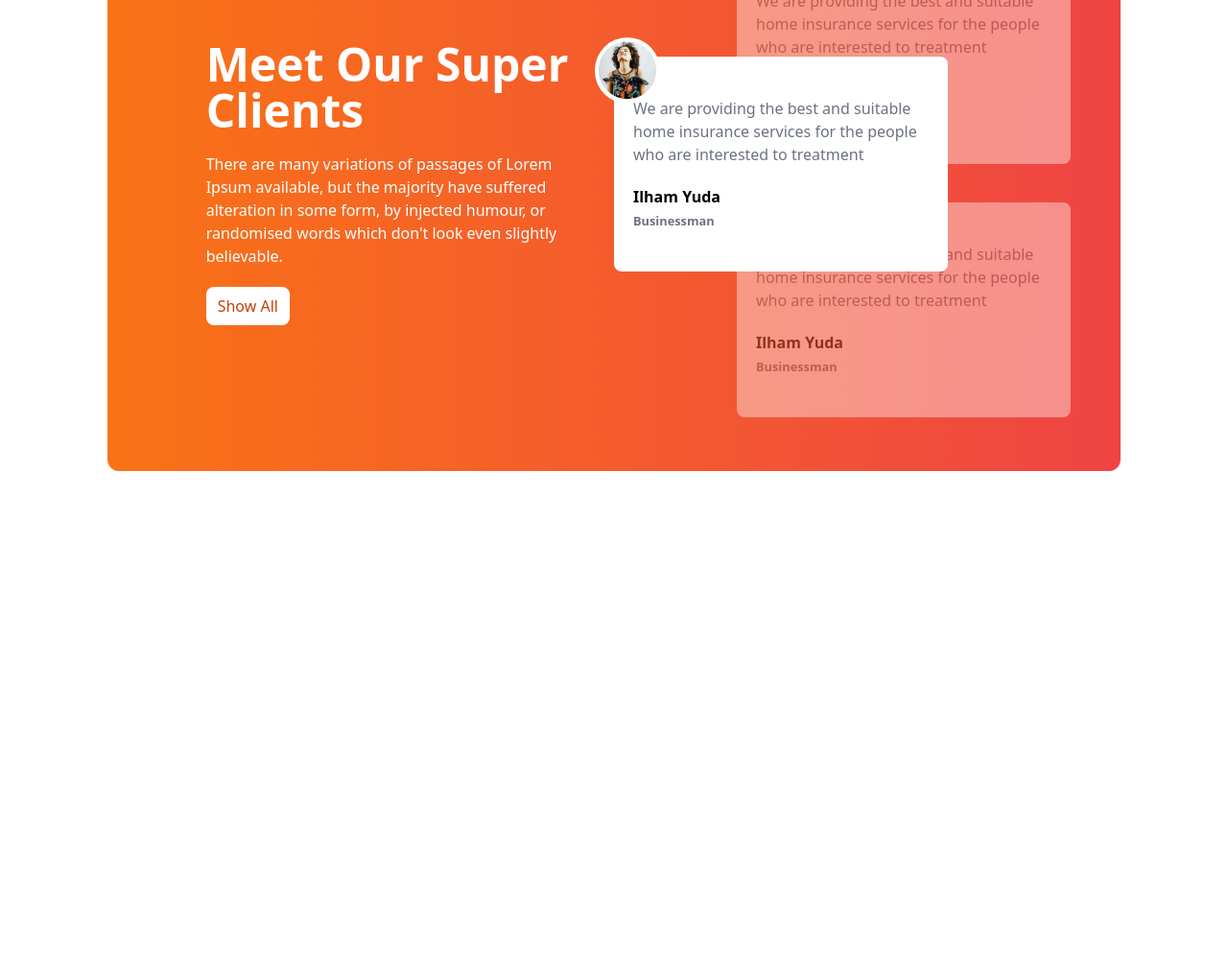
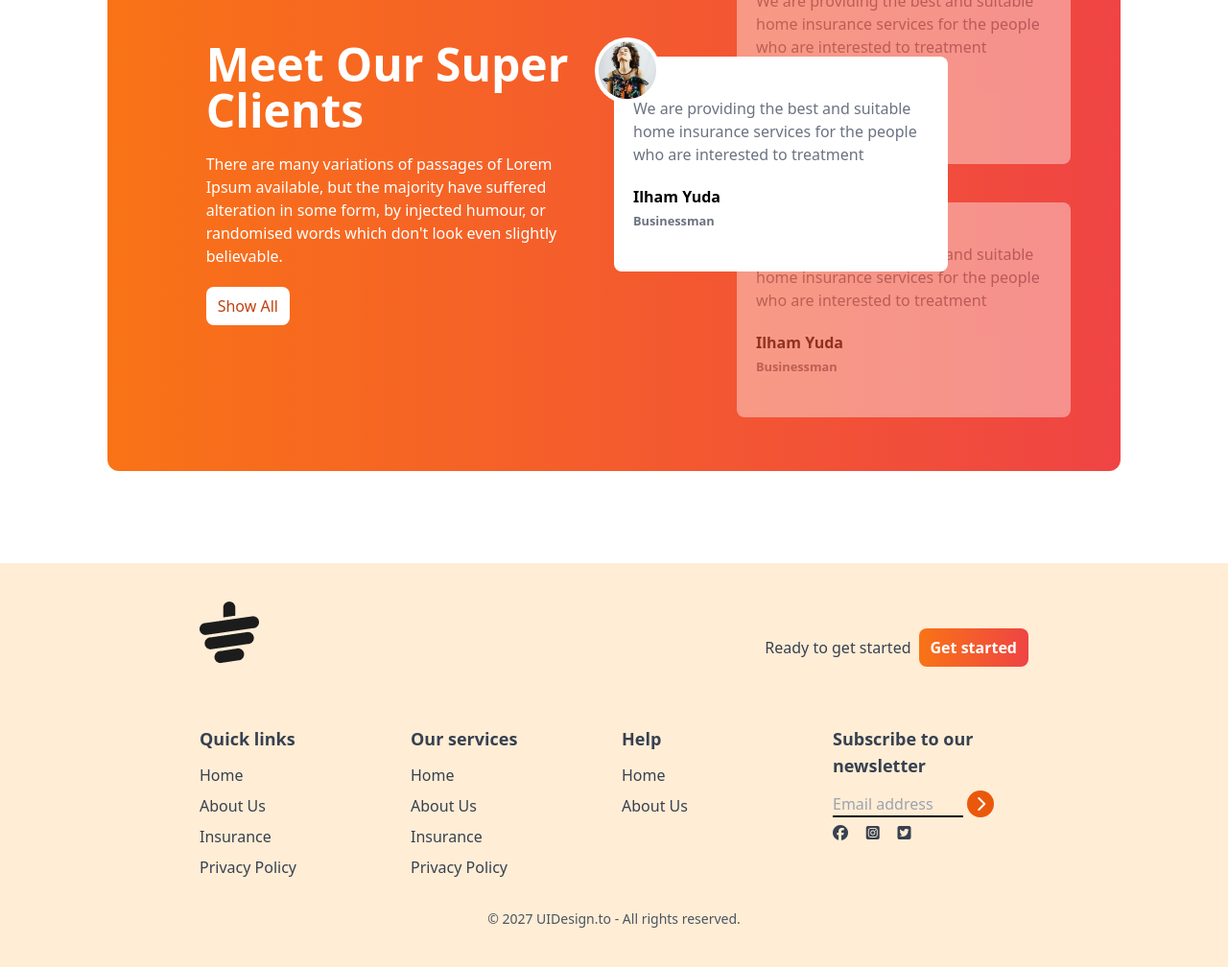
Before and after one commit to Towhid4455/tea-house-website, a plain HTML site: page index.html in a window 1280 px wide. Shown: the part 1936-2944 px from the top of the page at 96% size. Before the commit the page ends 2523 px from the top, so only its background shows below. Drawn offline with nearby package versions, Linux system fonts and the light colour scheme.

Commit message:
push code

```diff
--- a/index.html
+++ b/index.html
@@ -223,6 +223,103 @@
      </section>
 
   </main>
+   <!-- footer section -->
+   <footer class="bg-orange-100  text-gray-700 py-10 px-4 md:px-16">
+    <div class="w-9/12 mx-auto">
+      <!-- logo -->
+       <div class="mb-8 flex justify-between">
+        <img class="mb-8" src="images/cup.png" alt="">
+        <div class="flex items-center gap-2">
+          <h4>Ready to get started</h4>
+          <button class="bg-gradient-to-r from-orange-500 to-red-500 px-3 py-2 rounded-lg text-white font-bold">Get started</button>
+
+        </div>
+       </div>
+       <!-- links -->
+        <div class="grid grid-cols-1 md:grid-cols-2 lg:grid-cols-4 gap-4">
+          <!-- first column -->
+           <div>
+            <h3 class="font-semibold text-lg mb-3">Quick links</h3>
+            <ul class="space-y-2">
+              <li>
+                <a class="hover:text-orange-600" href="#">Home</a>
+              </li>
+              <li>
+                <a class="hover:text-orange-600" href="#">About Us</a>
+              </li>
+              <li>
+                <a class="hover:text-orange-600" href="#">Insurance</a>
+              </li>
+              <li>
+                <a class="hover:text-orange-600" href="#">Privacy Policy</a>
+              </li>
+
+            </ul>
+           </div>
+           <!-- second column -->
+           <div>
+            <h3 class="font-semibold text-lg mb-3">Our services</h3>
+            <ul class="space-y-2">
+              <li>
+                <a class="hover:text-orange-600" href="#">Home</a>
+              </li>
+              <li>
+                <a class="hover:text-orange-600" href="#">About Us</a>
+              </li>
+              <li>
+                <a class="hover:text-orange-600" href="#">Insurance</a>
+              </li>
+              <li>
+                <a class="hover:text-orange-600" href="#">Privacy Policy</a>
+              </li>
+
+            </ul>
+           </div>
+           <!-- third column -->
+           <div>
+            <h3 class="font-semibold text-lg mb-3">Help</h3>
+            <ul class="space-y-2">
+              <li>
+                <a class="hover:text-orange-600" href="#">Home</a>
+              </li>
+              <li>
+                <a class="hover:text-orange-600" href="#">About Us</a>
+              </li>
+
+            </ul>
+           </div>
+           <!-- fouth column -->
+            <div>
+              <h3 class="font-semibold text-lg mb-3">Subscribe to our newsletter</h3>
+              <div class="flex flex-col space-y-2">
+                <div>
+                  <input placeholder="Email address" type="text" class="bg-transparent border-b-2 border-black w-4/6 ">
+                <i class="fa-solid fa-chevron-right w-7 h-7 bg-orange-600 inline-flex rounded-full text-white justify-center items-center"></i>
+                </div>
+                <div class="flex justify-between w-2/5 mt-2 mb-8">
+                  <i class="fa-brands fa-facebook"></i>
+                  <i class="fa-brands fa-square-instagram"></i>
+                  <i class="fa-brands fa-square-twitter"></i>
+
+                </div>
+
+
+              </div>
+
+            </div>
+
+
+        </div>
+        <div class="text-center mt-4 pt-4">
+          <p class="text-sm text-gray-600">
+            © 2027 UIDesign.to - All rights reserved.
+          </p>
+        </div>
+
+    </div>
+
+   </footer>
+
 
 </body>
 
```
